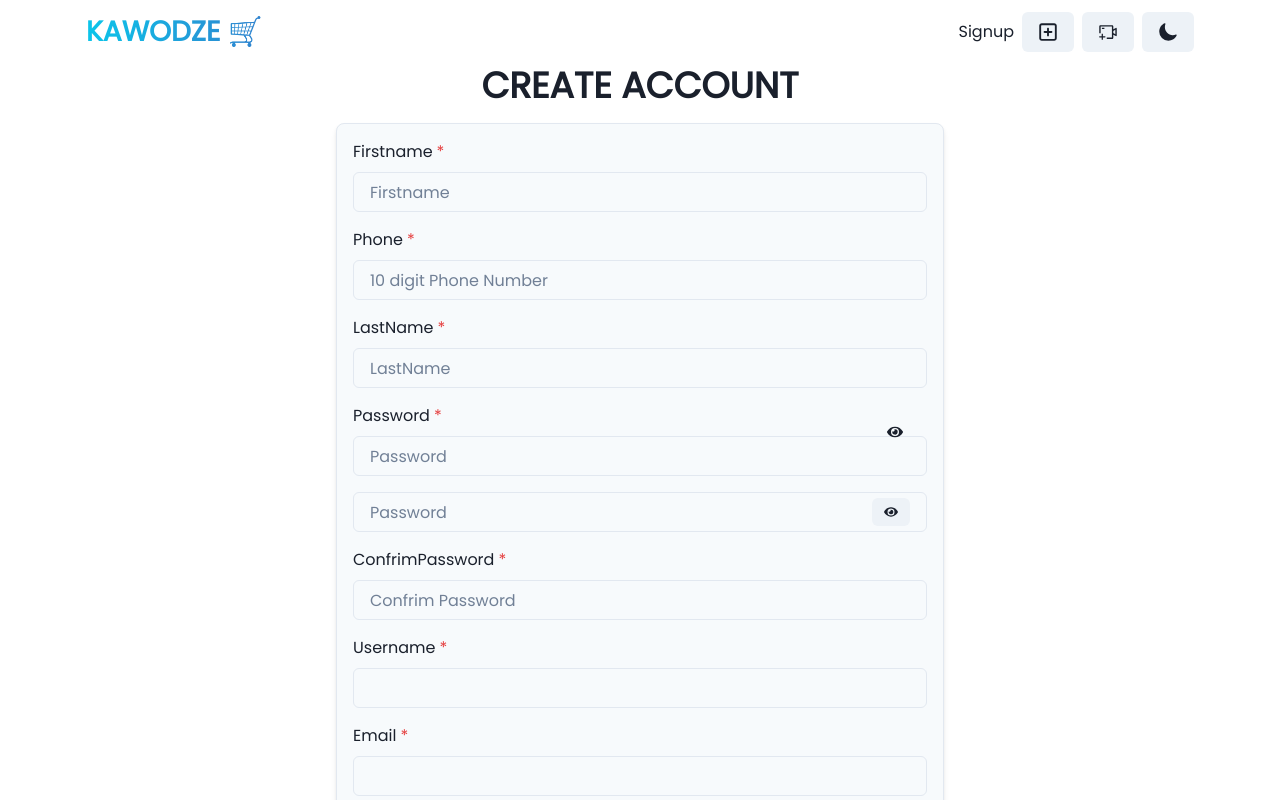
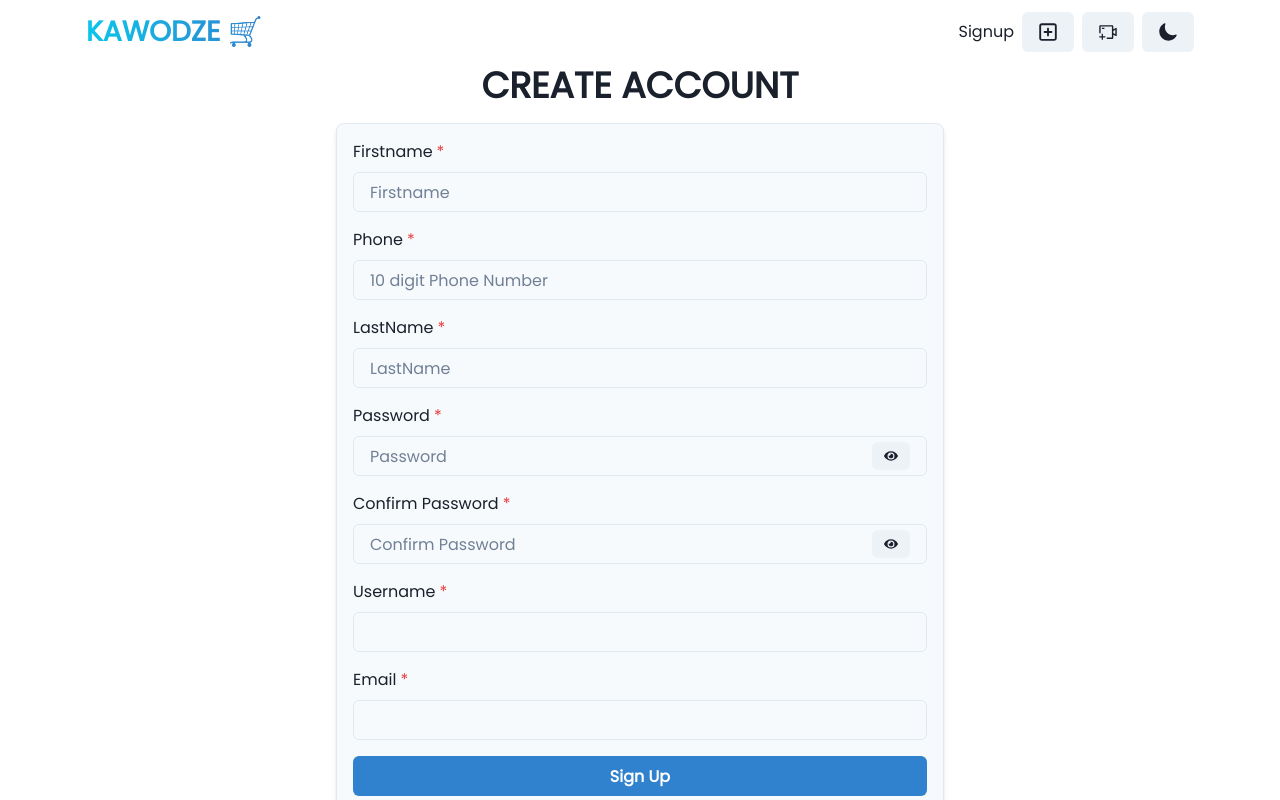
Before and after one commit to Pizzosta/my-mern-app, a React (Vite) app in the folder frontend/: page /signup in a window 1280 px wide. Shown: the top 800 px of the page. Built offline with nearby package versions, Linux system fonts and the light colour scheme.

Commit message:
Signup Page Taking Shape

```diff
--- a/frontend/src/pages/SignupPage.jsx
+++ b/frontend/src/pages/SignupPage.jsx
@@ -430,47 +430,60 @@ const SignupPage = () => {
             error={errors.lastName}
             isRequired
           />
-          <FormControl>
-            <FormInput
-              label={"Password"}
+
+          {/* Password Field */}
+          <FormControl isInvalid={!!errors.password} isRequired>
+            <FormLabel>Password</FormLabel>
+            <InputGroup>
+              <Input
                 placeholder="Password"
                 type={showPassword ? "text" : "password"}
                 value={newUser.password}
                 onChange={handlePasswordChange}
-              error={errors.password}
-              isRequired
               />
+              <InputRightElement width="4.5rem">
                 <Button
-              variant="ghost"
-              position="absolute"
-              right="2"
-              top="2"
+                  //variant="ghost"
+                  //position="absolute"
+                  //right="2"
+                  //top="2"
+                  h="1.75rem"
+                  size="sm"
                   onClick={handleShowPassword}
                 >
                   {showPassword ? <FaEyeSlash /> : <FaEye />}
                 </Button>
+              </InputRightElement>
+            </InputGroup>
+            {errors.password && (
+              <FormHelperText color="red.500">{errors.password}</FormHelperText>
+            )}
           </FormControl>
+
+          {/* Confirm Password Field */}
+          <FormControl isInvalid={!!errors.confirmPassword} isRequired>
+            <FormLabel>Confirm Password</FormLabel>
             <InputGroup>
-            {" "}
-            {/* Wrap Input and Button in InputGroup */}
               <Input
-            label={"Password"}
-            placeholder="Password"
+                placeholder="Confirm Password"
                 type={showPassword ? "text" : "password"}
-            value={newUser.password}
-            onChange={handlePasswordChange}
-            error={errors.password}
-            isRequired
+                value={newUser.confirmPassword}
+                onChange={handleConfirmPasswordChange}
               />
               <InputRightElement width="4.5rem">
-              {" "}
-              {/* Position the button */}
                 <Button h="1.75rem" size="sm" onClick={handleShowPassword}>
                   {showPassword ? <FaEyeSlash /> : <FaEye />}
                 </Button>
               </InputRightElement>
             </InputGroup>
-          <FormInput
+            {errors.confirmPassword && (
+              <FormHelperText color="red.500">
+                {errors.confirmPassword}
+              </FormHelperText>
+            )}
+          </FormControl>
+
+          {/*<FormInput
             label={"ConfrimPassword"}
             placeholder="Confrim Password"
             type={showPassword ? "text" : "password"}
@@ -478,7 +491,7 @@ const SignupPage = () => {
             onChange={handleConfirmPasswordChange}
             error={errors.confirmPassword}
             isRequired
-          />
+          />*/}
           <FormInput
             label={"Username"}
             type="text"
```
Lines whose indentation alone changed are shown as unchanged.
